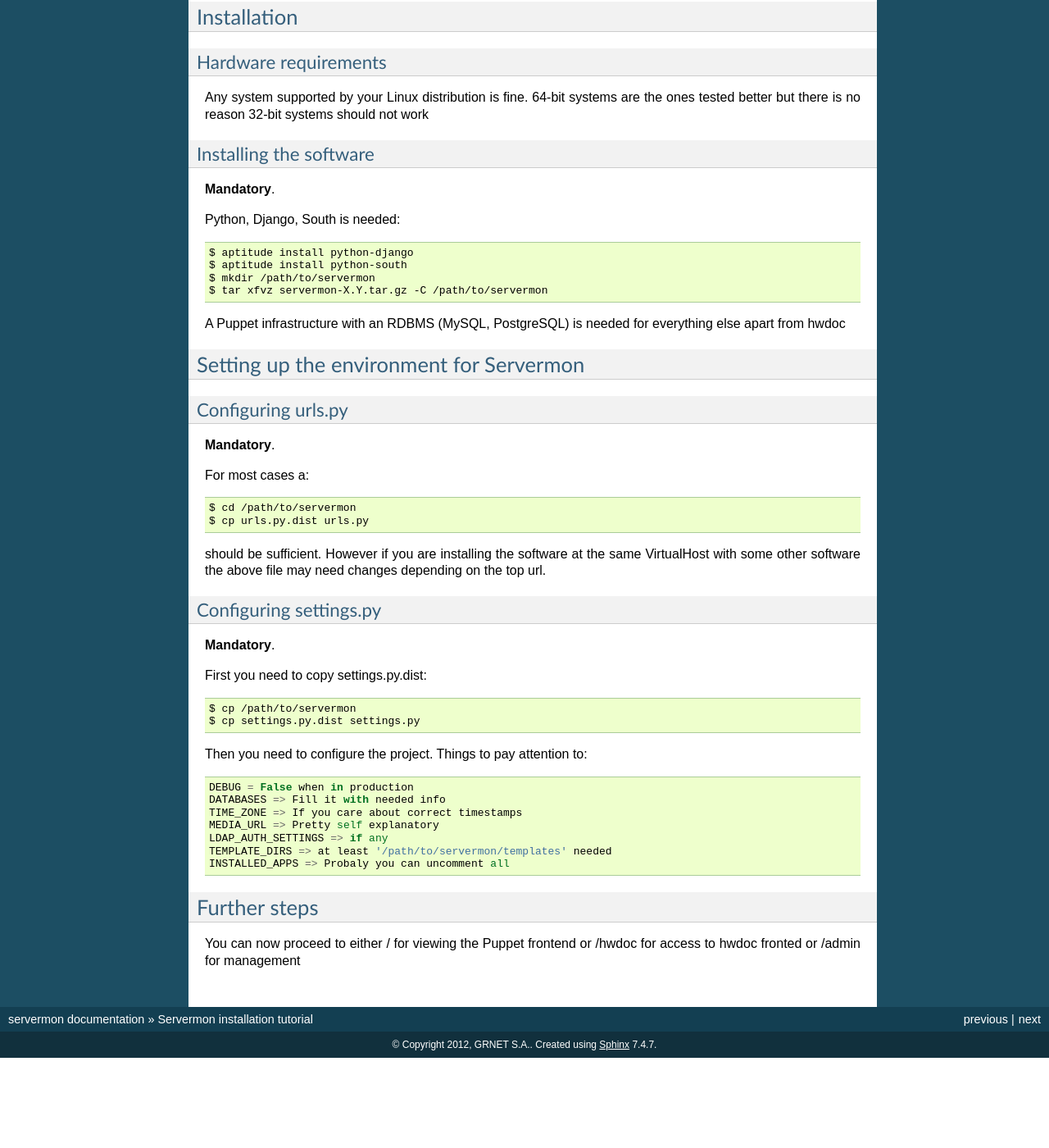
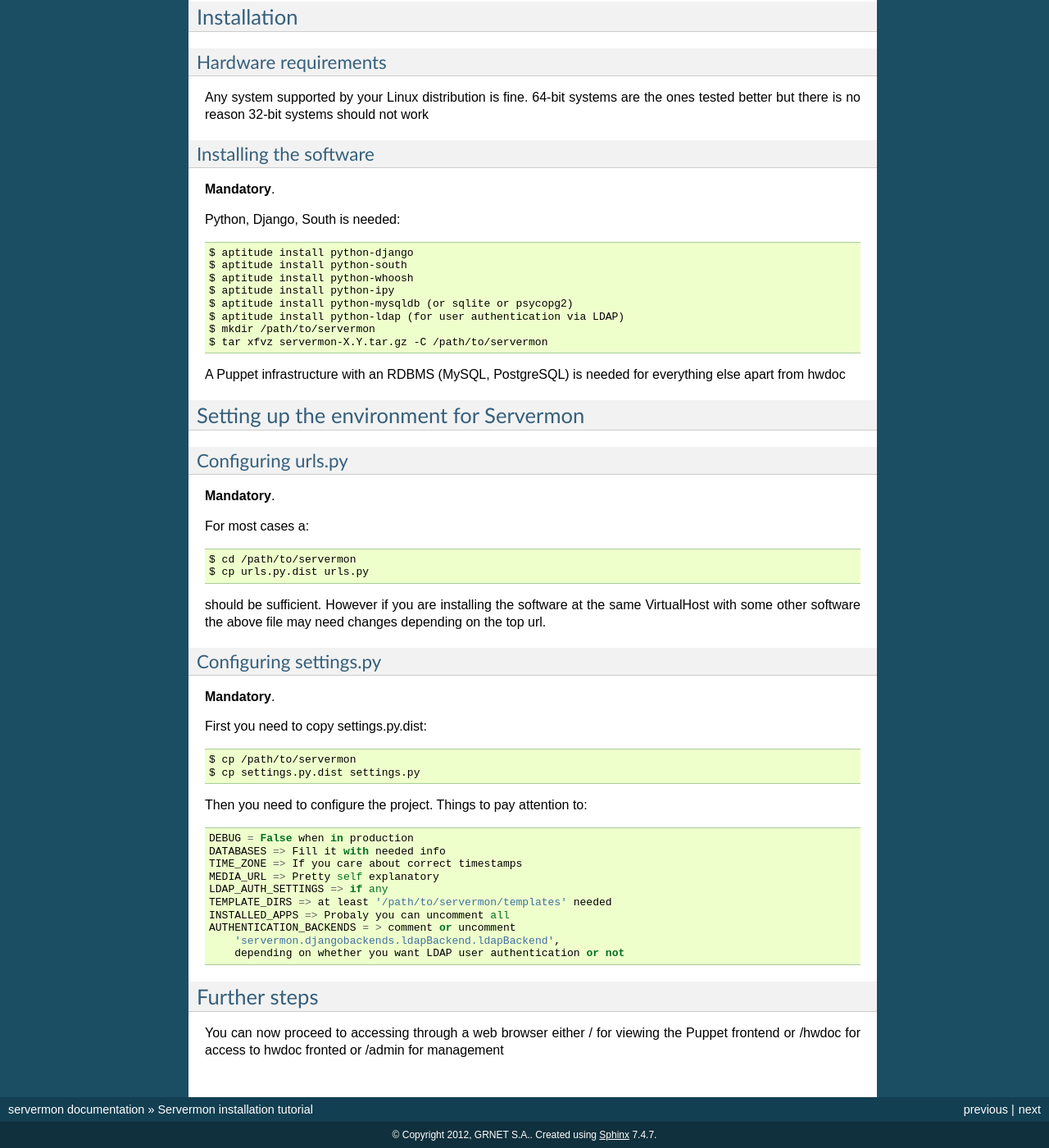
Before and after one commit to servermon/servermon, a Sphinx documentation site: the page built from doc/install.rst, in a window 1280 px wide and 1400 px high, scrolled down 881 px. Shown: the whole window at 82% size. Built offline with Sphinx 7.4.7, drawn with Linux system fonts in a browser that asks for light colours; before the commit the page ends 2171 px from its top, so only the background shows below that.

Commit message:
Add missing installation directives in docs

```diff
--- a/doc/install.rst
+++ b/doc/install.rst
@@ -54,6 +54,10 @@
 
   $ aptitude install python-django
   $ aptitude install python-south
+  $ aptitude install python-whoosh
+  $ aptitude install python-ipy
+  $ aptitude install python-mysqldb (or sqlite or psycopg2)
+  $ aptitude install python-ldap (for user authentication via LDAP)
   $ mkdir /path/to/servermon
   $ tar xfvz servermon-X.Y.tar.gz -C /path/to/servermon
 
@@ -96,12 +100,16 @@
   LDAP_AUTH_SETTINGS => if any
   TEMPLATE_DIRS => at least '/path/to/servermon/templates' needed
   INSTALLED_APPS => Probaly you can uncomment all
+  AUTHENTICATION_BACKENDS = > comment or uncomment
+      'servermon.djangobackends.ldapBackend.ldapBackend',
+      depending on whether you want LDAP user authentication or not
 
 Further steps
 -------------
 
-You can now proceed to either / for viewing the Puppet frontend or
-/hwdoc for access to hwdoc fronted or /admin for management
+You can now proceed to accessing through a web browser either / for
+viewing the Puppet frontend or /hwdoc for access to hwdoc fronted or
+/admin for management
 
 .. vim: set textwidth=72 :
 .. Local Variables:
```
